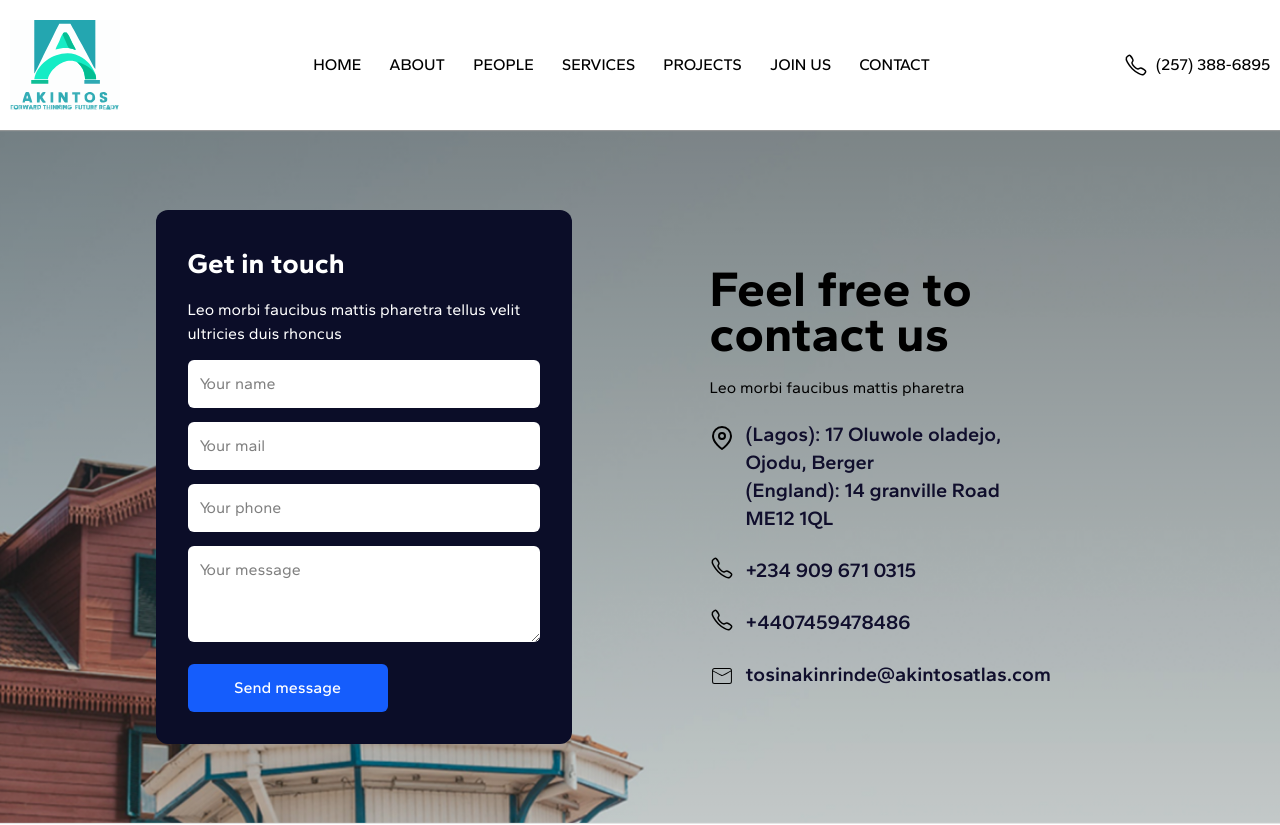
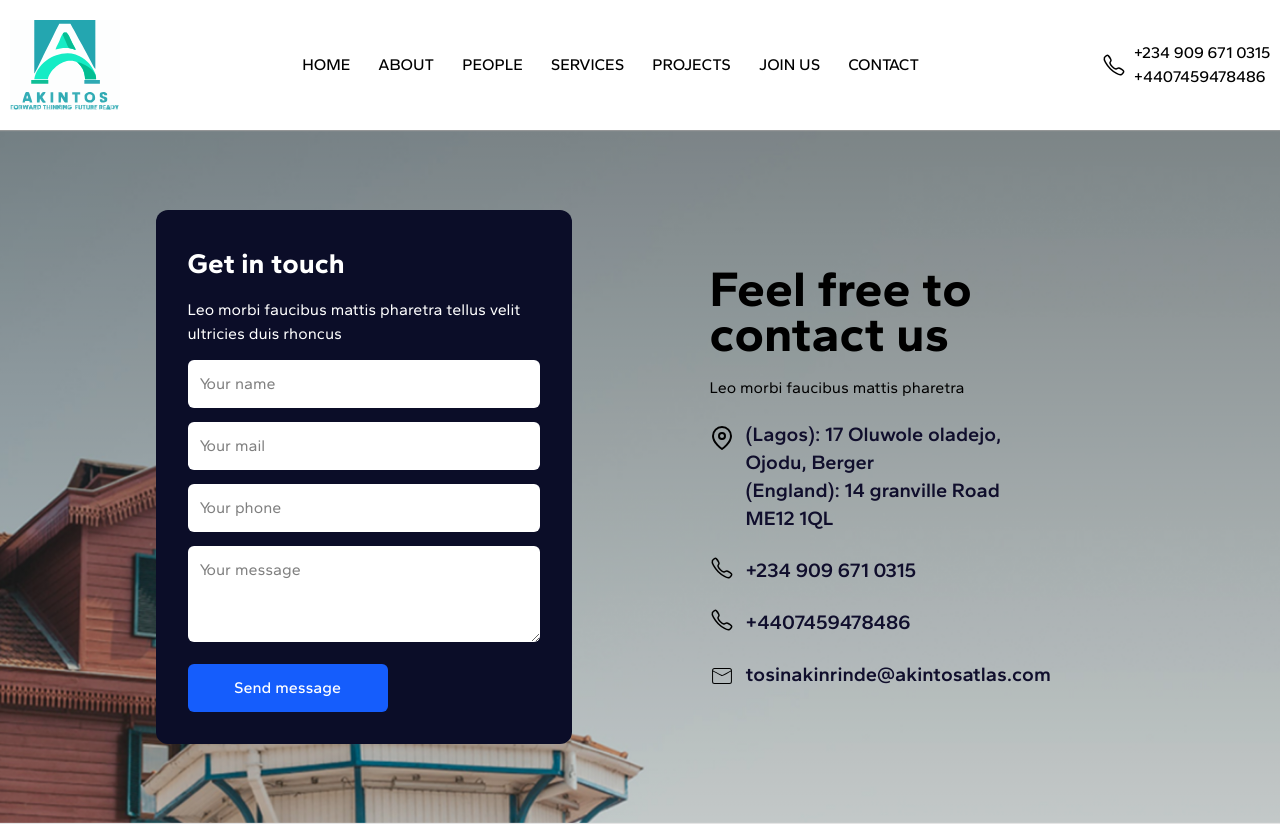
Before and after one commit to Ayomzy96/Akintos-Atlas-Limited, a React (Vite) app: page /contact in a window 1280 px wide. Shown: the top 825 px of the page. Built offline with nearby package versions, Linux system fonts and the light colour scheme.

Commit message:
added phone number

```diff
--- a/src/components/common/Navbar.jsx
+++ b/src/components/common/Navbar.jsx
@@ -27,7 +27,7 @@ const Navbar = () => {
                         <div data-aos="fade-down" data-aos-easing="ease-in-sine" data-aos-delay="2200">
                             <Link id='HoverLinks' to={'/'} className='flex items-center gap-2 text-brand font-medium'>
                                 <IoCallOutline className='text-2xl' />
-                                (257) 388-6895
+                                +234 909 671 0315 <br />+4407459478486
                             </Link>
                         </div>
                     </div>
```
